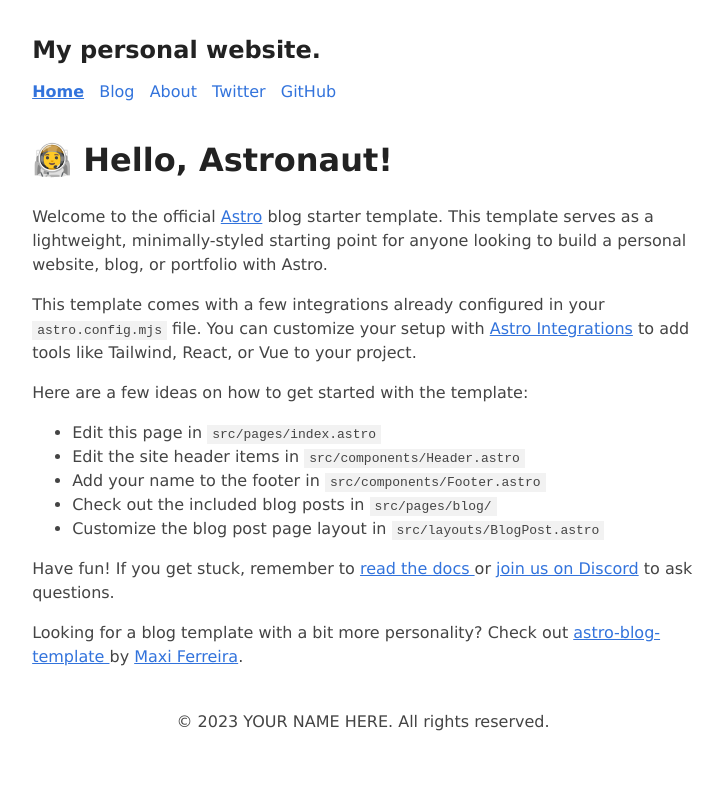
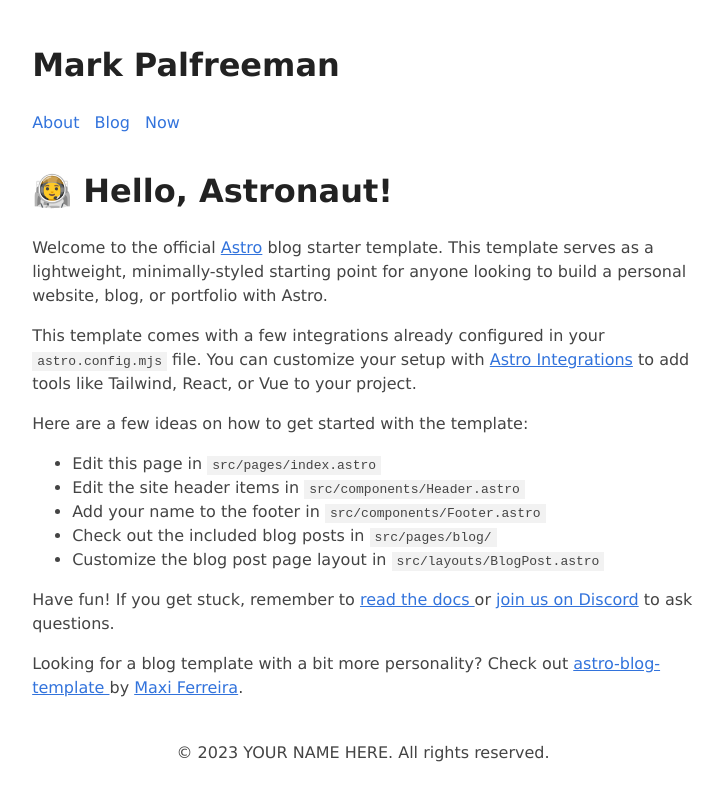
Before and after one commit to markpalfreeman/palf, an Astro site: page / in a window 1280 px wide. Shown: the whole page, without its empty margins (277-1000 px from the left). Built offline with nearby package versions, Linux system fonts and the light colour scheme; Astro itself is replaced by a stand-in of ours.

Commit message:
add /now page content + link

```diff
--- a/src/components/Header.astro
+++ b/src/components/Header.astro
@@ -4,21 +4,23 @@
 ---
 
 <header>
-	<h2>
-		{SITE_TITLE}
-	</h2>
+  <h1><a href="/">{SITE_TITLE}</a></h1>
   <nav>
-		<HeaderLink href="/">Home</HeaderLink>
+    <HeaderLink href="/about">About</HeaderLink>
     <HeaderLink href="/blog">Blog</HeaderLink>
-		<HeaderLink href="/about">About</HeaderLink>
-		<HeaderLink href="https://twitter.com/astrodotbuild" target="_blank">Twitter</HeaderLink>
-		<HeaderLink href="https://github.com/withastro/astro" target="_blank">GitHub</HeaderLink>
+    <HeaderLink href="/now">Now</HeaderLink>
   </nav>
 </header>
 <style>
   header {
     margin: 0em 0 2em;
   }
+
+  h1 a:not(:hover) {
+    text-decoration: none;
+    color: inherit;
+  }
+
   h2 {
     margin: 0.5em 0;
   }
--- a/src/config.ts
+++ b/src/config.ts
@@ -1,5 +1,5 @@
 // Place any global data in this file.
 // You can import this data from anywhere in your site by using the `import` keyword.
 
-export const SITE_TITLE = 'My personal website.';
+export const SITE_TITLE = 'Mark Palfreeman';
 export const SITE_DESCRIPTION = 'Welcome to my website!';
```
Also changed, not shown: src/pages/now.md (added, +22 -0 lines). Lines whose indentation alone changed are shown as unchanged.
